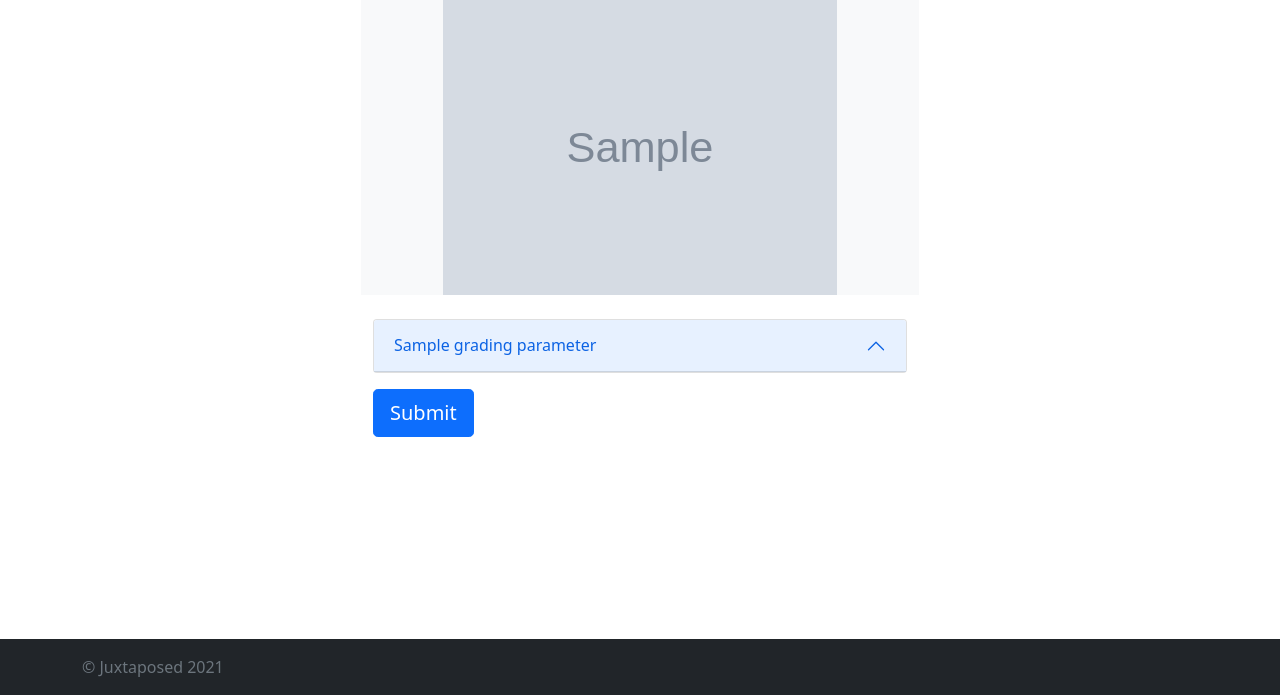
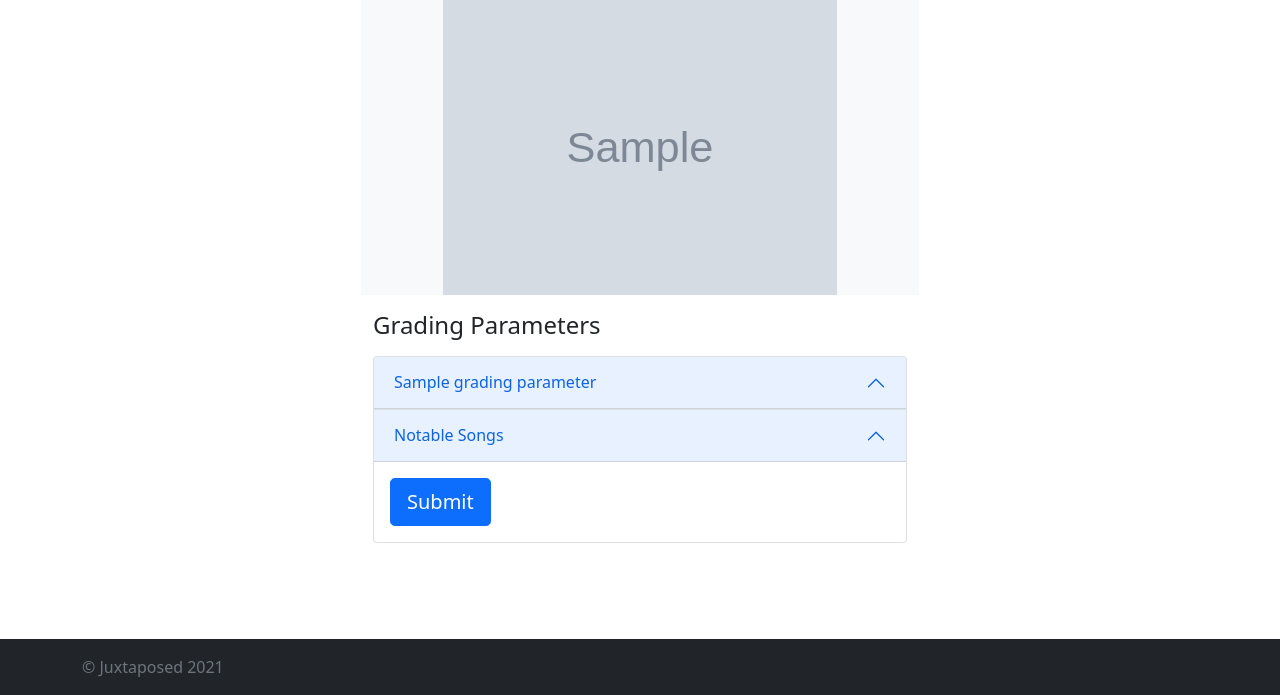
Before and after one commit to pavelmfateev/juxtaposed, a Node project: template views/reviews/newReview.ejs in a window 1280 px wide. Shown: the part 105-800 px from the top of the page. Run offline with Node 20 templates, Linux system fonts and the light colour scheme; the template is opened without the code that fills it: most values are stand-ins (such as "Sample title", 1, 10 or a date in 2020); grey boxes marked "Sample" are stand-in pictures; some libraries are stand-ins or nearby versions.

Commit message:
add notable tracks to newReview.ejs

```diff
--- a/views/reviews/newReview.ejs
+++ b/views/reviews/newReview.ejs
@@ -1,13 +1,13 @@
 <% layout('layouts/boilerplate')%>
 <div class="container mb-5 w-50">
-  <div class="row mb-4 bg-light">
+  <div class="row mb-3 bg-light">
     <img src="<%=img%>" class="w-75 mx-auto" />
   </div>
+  <h4 class="mb-3">Grading Parameters</h4>
   <div class="row">
     <form action="/reviews" method="POST">
-      <div class="accordion" id="accordionExample">
-        <% let inc = 1%>
-        <%for(const element of gradingParameters){%>
+      <div class="accordion" id="accordionGrading">
+        <% let inc = 1%> <%for(const element of gradingParameters){%>
         <div class="accordion-item">
           <h2 class="accordion-header" id="heading<%=inc%>">
             <button
@@ -25,13 +25,13 @@
             id="collapse<%=inc%>"
             class="accordion-collapse collapse"
             aria-labelledby="heading<%=inc%>"
-            data-bs-parent="#accordionExample"
+            data-bs-parent="#accordionGrading"
           >
             <div class="accordion-body">
               <%for(const param of element.parameters){%>
               <div class="form-group">
                 <p><%=param%></p>
-                <%for(let i = 1; i < 6; i++){%>
+                <%for(let i = 1; i < 11; i++){%>
                 <div class="form-check form-check-inline">
                   <input
                     class="form-check-input"
@@ -41,7 +41,9 @@
                     value="<%=i%>"
                     required
                   />
-                  <label class="form-check-label" for="<%=param%>"><%=i%></label>
+                  <label class="form-check-label" for="<%=param%>"
+                    ><%=i%></label
+                  >
                 </div>
                 <%}%>
               </div>
@@ -49,10 +51,49 @@
             </div>
           </div>
         </div>
-        <%inc++%>
-        <%}%>
+        <%inc++%> <%}%>
+        <div class="accordion-item">
+          <h2 class="accordion-header" id="headingFive">
+            <button
+              class="accordion-button"
+              type="button"
+              data-bs-toggle="collapse"
+              data-bs-target="#collapseFive"
+              aria-expanded="false"
+              aria-controls="collapseFive"
+            >
+              Notable Songs
+            </button>
+          </h2>
+          <div
+            id="collapseFive"
+            class="accordion-collapse collapse"
+            aria-labelledby="headingFive"
+            data-bs-parent="#accordionGrading"
+          >
+            <div class="accordion-body">
+              <%for(let i = 0; i < 3; i++){%>
+              <div class="input-group my-3">
+                <label
+                  class="input-group-text"
+                  for="inputGroupSelectTrack<%=i+1%>"
+                  >Song #<%=i+1%></label
+                >
+                <select class="form-select" id="inputGroupSelectTrack<%=i+1%>">
+                  <option selected>Choose...</option>
+                  <%for(const track of albumTracks){%>
+                  <option value="<%=track.name%>"><%=track.name%></option>
+                  <%}%>
+                </select>
+                <%}%>
+              </div>
+            </div>
+          </div>
+        </div>
       </div>
-      <button class="btn btn-lg btn-primary my-3 mx-auto" type="submit">Submit</button>
+      <button class="btn btn-lg btn-primary my-3 mx-3" type="submit">
+        Submit
+      </button>
     </form>
   </div>
 </div>
```
